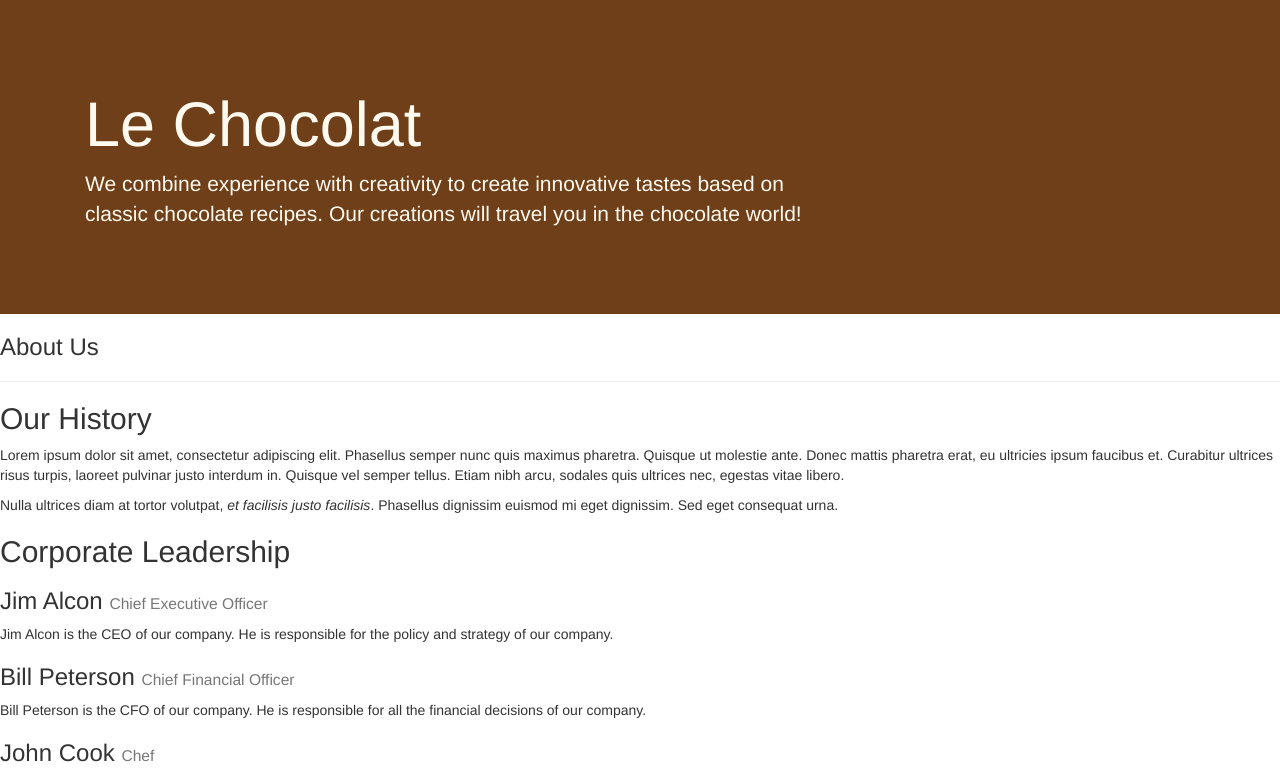
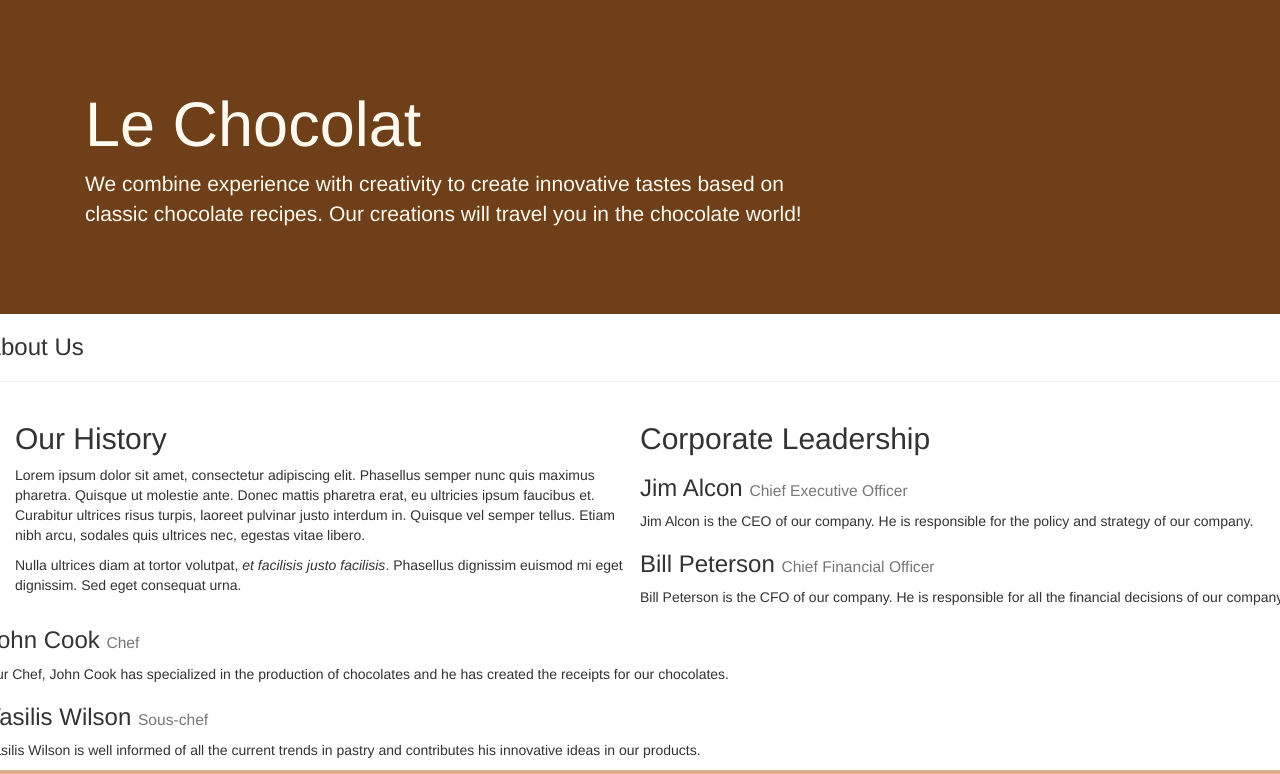
Before and after one commit to nikos-antoniou/LeChocolat, a plain HTML site: page aboutus.html in a window 1280 px wide. Shown: the top 774 px of the page. Drawn offline with nearby package versions, Linux system fonts and the light colour scheme.

Commit message:
Bootstrap Assignment 1 Task 2

```diff
--- a/aboutus.html
+++ b/aboutus.html
@@ -28,27 +28,27 @@
         </div>
     </header>
 
-    <div>
-        <div>
-            <div>
+    <div calss="container">
+        <div class="row">
+            <div class="col-12">
                <h3>About Us</h3>
                <hr>
             </div>
         </div>
 
-        <div>
-            <div>
+        <div class="row-cols-lg-1">
+            <div class="col-12 col-sm-6">
                 <h2>Our History</h2>
                 <p>Lorem ipsum dolor sit amet, consectetur adipiscing elit. Phasellus semper nunc quis maximus pharetra. Quisque ut molestie ante. Donec mattis pharetra erat, eu ultricies ipsum faucibus et. Curabitur ultrices risus turpis, laoreet pulvinar justo interdum in. Quisque vel semper tellus. Etiam nibh arcu, sodales quis ultrices nec, egestas vitae libero. </p>
                 <p>Nulla ultrices diam at tortor volutpat, <em>et facilisis justo facilisis</em>. Phasellus dignissim euismod mi eget dignissim. Sed eget consequat urna. </p>
             </div>
-            <div>
+            <div class="col col-sm">
             </div>
         </div>
 
 
-        <div>
-            <div>
+        <div class="row">
+            <div class="col-12">
                 <h2>Corporate Leadership</h2>
                 <h3>Jim Alcon <small>Chief Executive Officer </small></h3>
                 <p>Jim Alcon is the CEO of our company. He is responsible for the policy and strategy of our company. </p>
```
